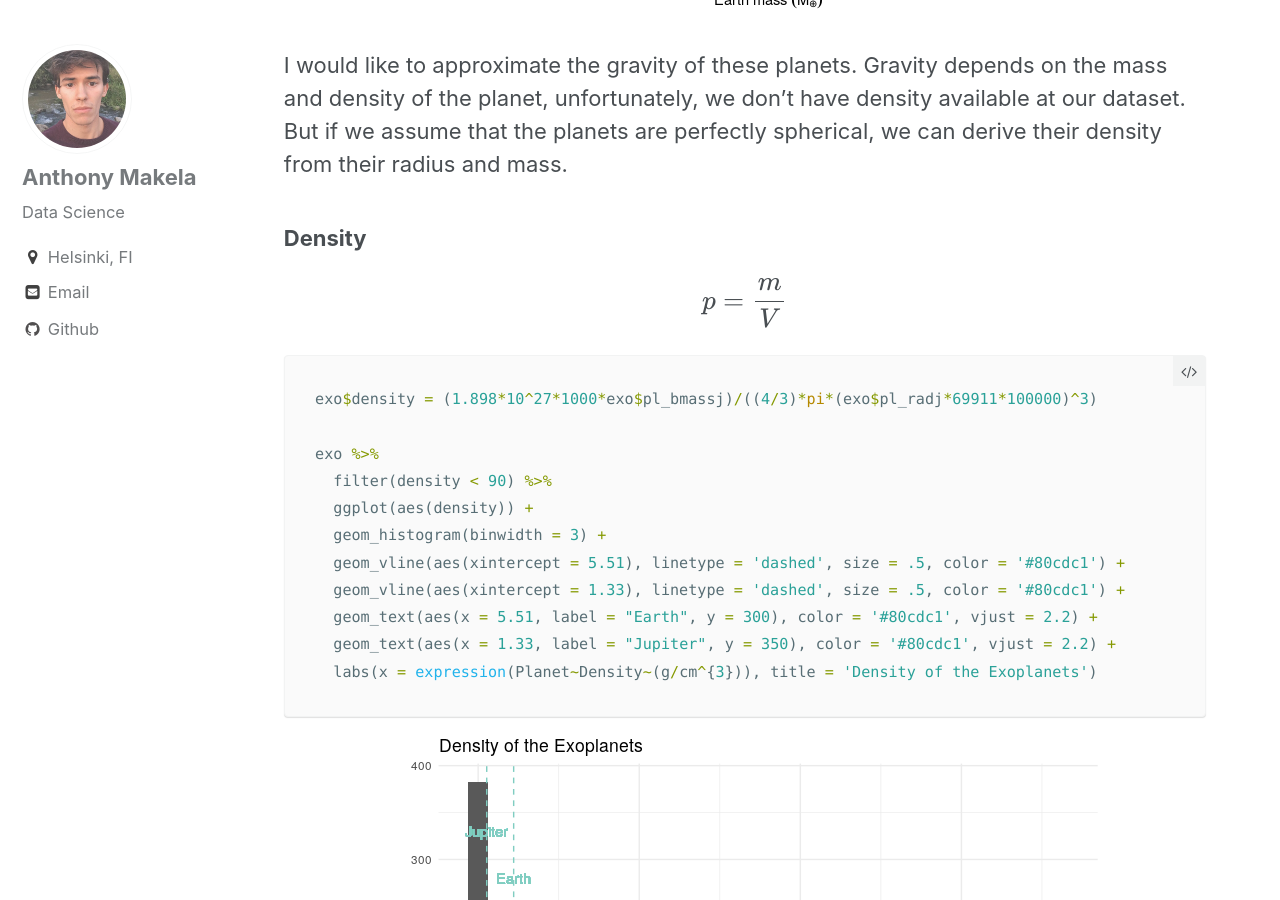
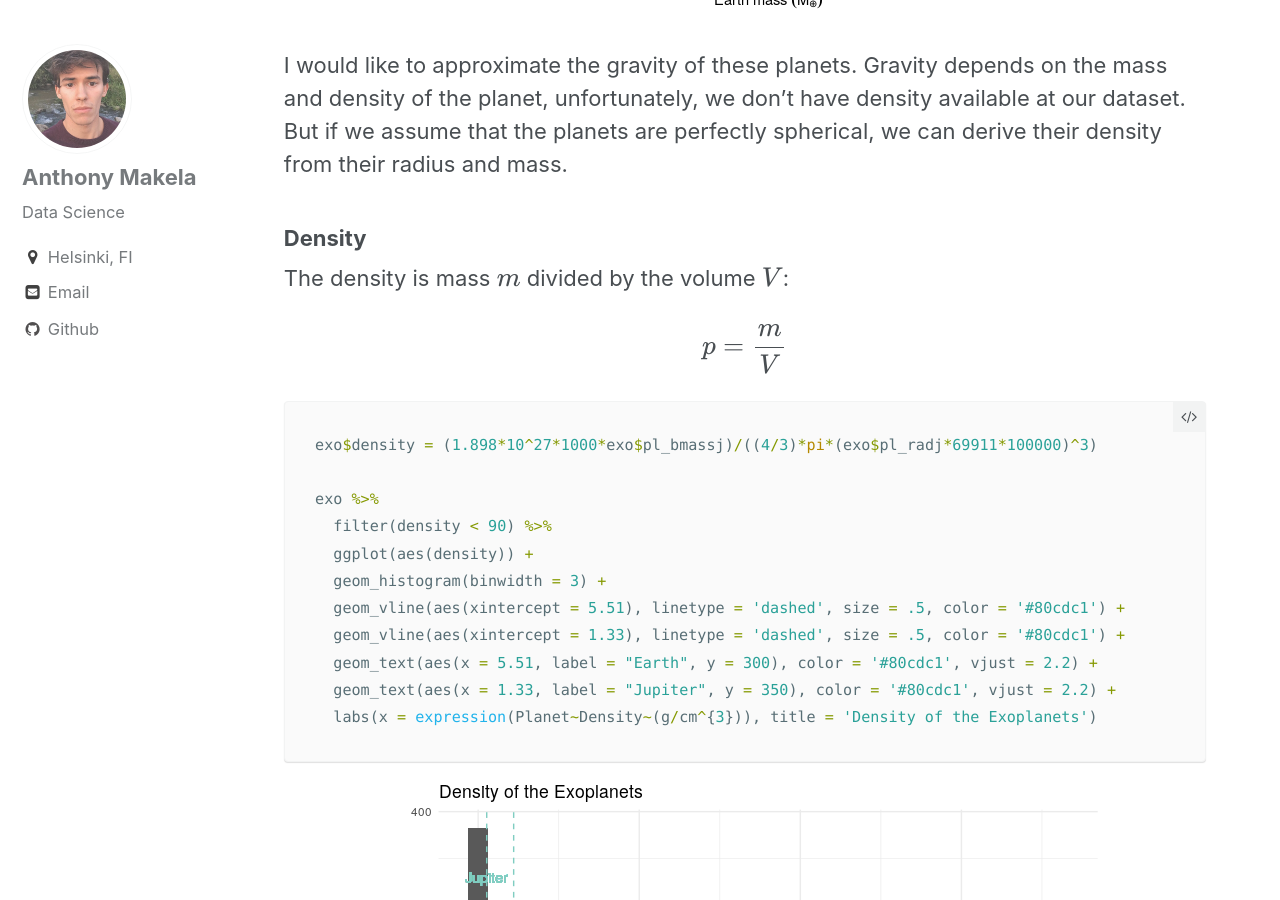
Before and after one commit to anthonymakela/anthonymakela.github.io, a Jekyll site: the page built from _posts/2019-01-01-Analysis-On-Exoplanets.md, in a window 1280 px wide and 900 px high, scrolled down 12299 px. Built offline with Jekyll 4.4.1, drawn with Linux system fonts in a browser that asks for light colours; nearby versions of some CDN libraries; formulas are drawn with MathJax 3.

Commit message:
Exoplanets

````diff
--- a/_posts/2019-01-01-Analysis-On-Exoplanets.md
+++ b/_posts/2019-01-01-Analysis-On-Exoplanets.md
@@ -300,6 +300,8 @@ I would like to approximate the gravity of these planets. Gravity depends on the
 
 ### Density
 
+The density is mass $${m}$$ divided by the volume $${V}$$:
+
 $$ p = {m \over V} $$
 
 ``` r
````
